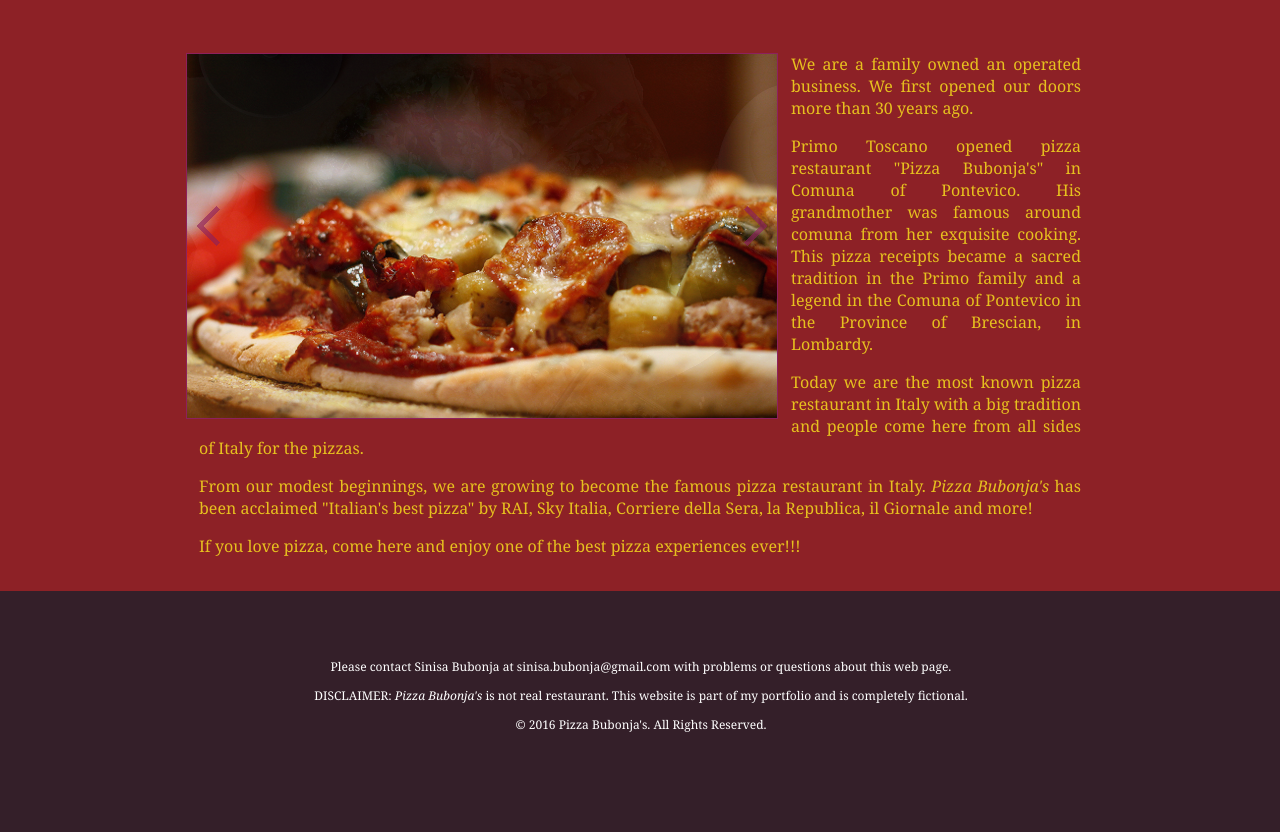
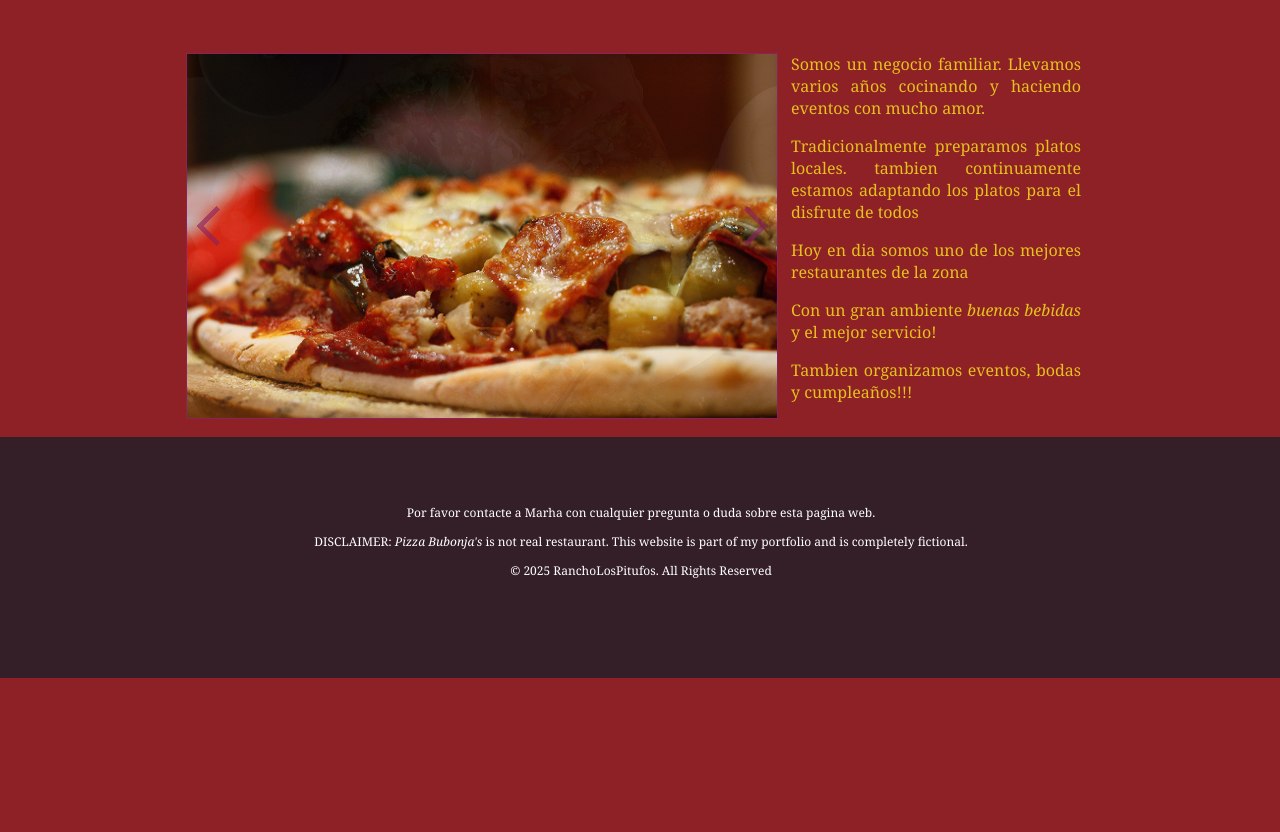
Before and after one commit to jlopez-henao/RanchoLosPitu, a Flask app: page /About.html in a window 1280 px wide. Shown: the part 140-972 px from the top of the page. After the commit the page ends 818 px from the top, so only its background shows below. Run offline with Flask 2, Linux system fonts and the light colour scheme.

Commit message:
editing texts

```diff
--- a/templates/About.html
+++ b/templates/About.html
@@ -41,14 +41,14 @@
                 <img id="nextt" src="{{url_for('static', filename='img/next.png')}}" alt="next" onclick="next()" />
             </div>
 
-            <p class="text">We are a family owned an operated business. We first opened our doors more than 30 years ago.
+            <p class="text">Somos un negocio familiar. Llevamos varios años cocinando y haciendo eventos con mucho amor.
             </p>
-            <p class="text">Primo Toscano opened pizza restaurant "Pizza Bubonja's" in Comuna of Pontevico. His grandmother was famous around comuna from her exquisite cooking. This pizza receipts became a sacred tradition in the Primo family and a legend in the Comuna
-                of Pontevico in the Province of Brescian, in Lombardy.
+            <p class="text">Tradicionalmente preparamos platos locales.
+                tambien continuamente estamos adaptando los platos para el disfrute de todos
             </p>
-            <p class="text">Today we are the most known pizza restaurant in Italy with a big tradition and people come here from all sides of Italy for the pizzas. </p>
-            <p class="text">From our modest beginnings, we are growing to become the famous pizza restaurant in Italy. <span>Pizza Bubonja's</span> has been acclaimed "Italian's best pizza" by RAI, Sky Italia, Corriere della Sera, la Republica, il Giornale and more!</p>
-            <p class="text">If you love pizza, come here and enjoy one of the best pizza experiences ever!!!</p>
+            <p class="text">Hoy en dia somos uno de los mejores restaurantes de la zona </p>
+            <p class="text">Con un gran ambiente <span>buenas bebidas</span> y el mejor servicio!</p>
+            <p class="text">Tambien organizamos eventos, bodas y cumpleaños!!!</p>
         </div>
 
     </div>
@@ -56,9 +56,9 @@
     <div id="background-footer-hidden">
 
         <div class="footer">
-            <p>Please contact Sinisa Bubonja at sinisa.bubonja@gmail.com with problems or questions about this web page.</p>
+            <p>Por favor contacte a Marha con cualquier pregunta o duda sobre esta pagina web.</p>
             <p>DISCLAIMER: <em>Pizza Bubonja's</em> is not real restaurant. This website is part of my portfolio and is completely fictional.</p>
-            <p>&copy; 2016 Pizza Bubonja's. All Rights Reserved.</p>
+            <p>&copy; 2025 RanchoLosPitufos. All Rights Reserved.</p>
         </div>
 
     </div>
@@ -66,9 +66,9 @@
     <div id="background-footer">
 
         <div class="footer">
-            <p>Please contact Sinisa Bubonja at sinisa.bubonja@gmail.com with problems or questions about this web page.</p>
+            <p>Por favor contacte a Marha con cualquier pregunta o duda sobre esta pagina web.</p>
             <p>DISCLAIMER: <em>Pizza Bubonja's</em> is not real restaurant. This website is part of my portfolio and is completely fictional.</p>
-            <p>&copy; 2016 Pizza Bubonja's. All Rights Reserved.</p>
+            <p>&copy; 2025 RanchoLosPitufos. All Rights Reserved</p>
         </div>
 
     </div>
```
